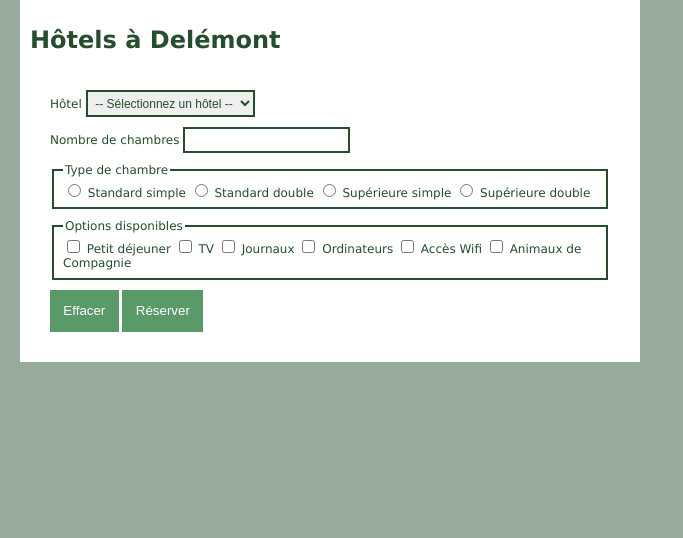
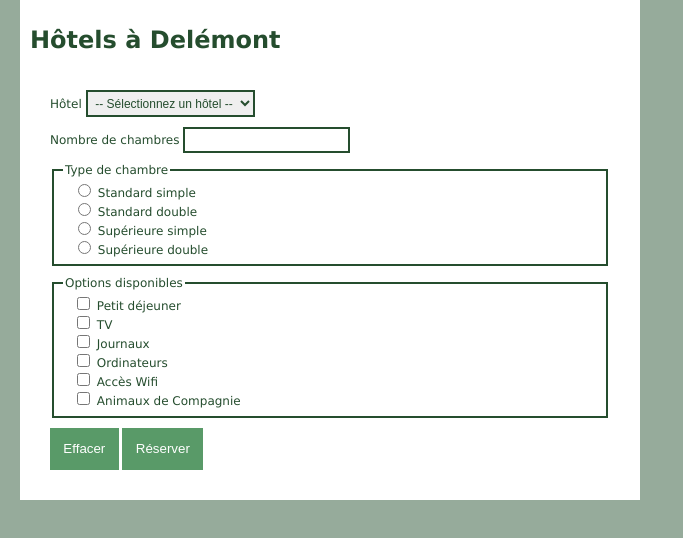
Before and after one commit to divtec-cejef/133a-h-tels-del-mont-noeen, a plain HTML site: page index.html in a window 1280 px wide. Shown: the whole page, without its empty margins (0-683 px from the left). Drawn offline with Linux system fonts and the light colour scheme.

Commit message:
modification CSS aligner les radio et checkbox les uns sous les autres

```diff
--- a/style.css
+++ b/style.css
@@ -56,6 +56,11 @@ select {
 
 textarea {
 	min-height: 10em;
+}
+
+fieldset label {
+	display: block;
+	margin-left: 10px;
 }
 
 /******************
```
